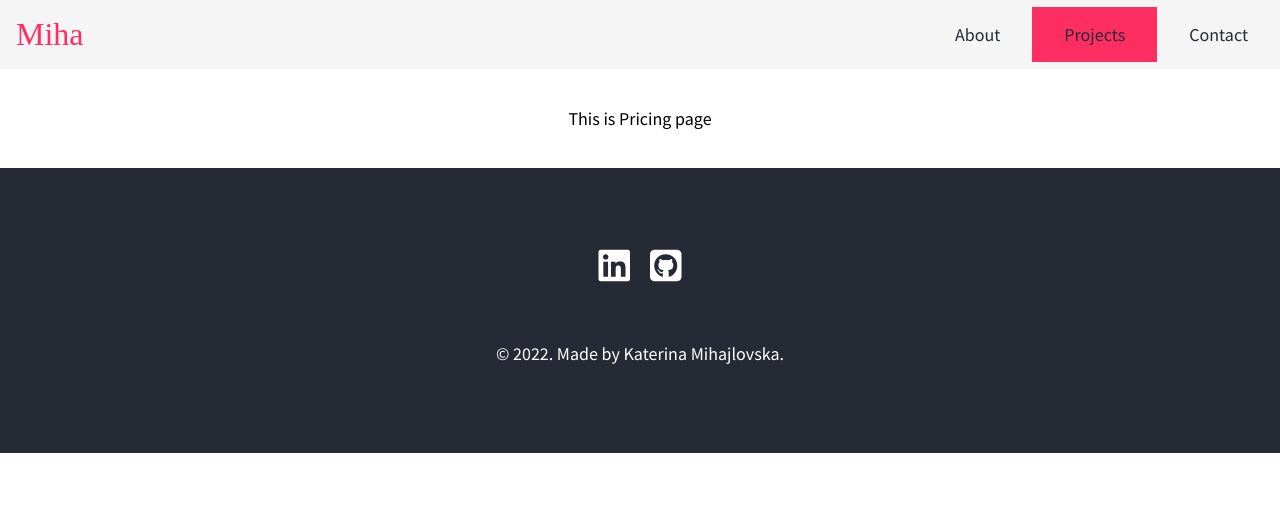
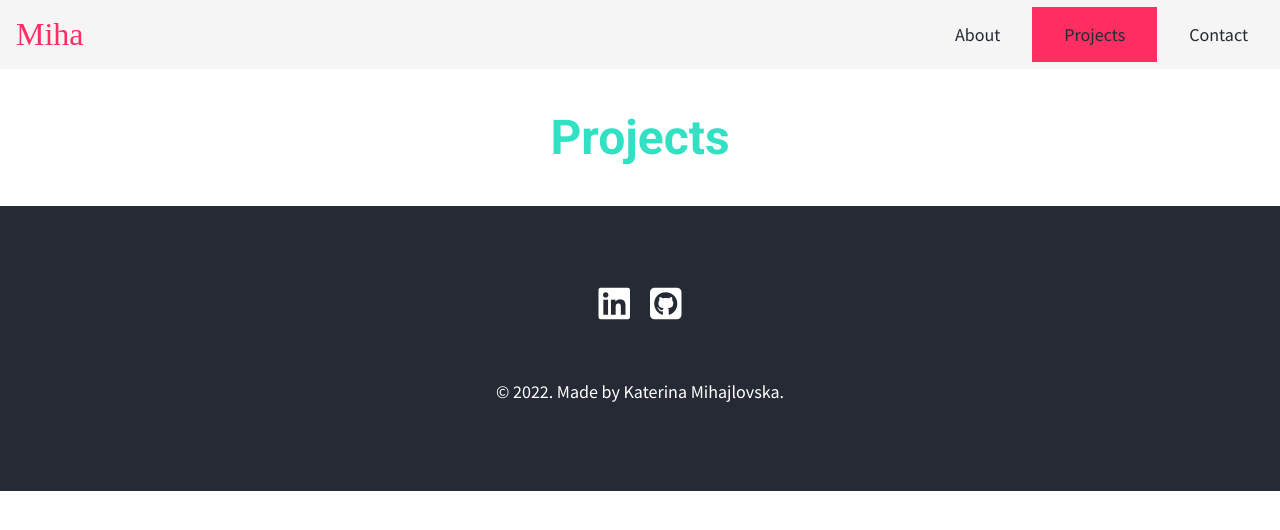
Before and after one commit to mihajlovskakate/portfolio, a React (Create React App) app: page /#/projects in a window 1280 px wide. Shown: the top 530 px of the page. Built offline with nearby package versions, Linux system fonts and the light colour scheme; a web font is replaced by a local one.

Commit message:
Change heading in projects

```diff
--- a/src/components/Projects.jsx
+++ b/src/components/Projects.jsx
@@ -4,7 +4,7 @@ import React from "react";
 function Projects (){
     return(
     <div>
-        <p>This is Pricing page</p>
+        <h2>Projects</h2>
     </div>
     );
 }
```
